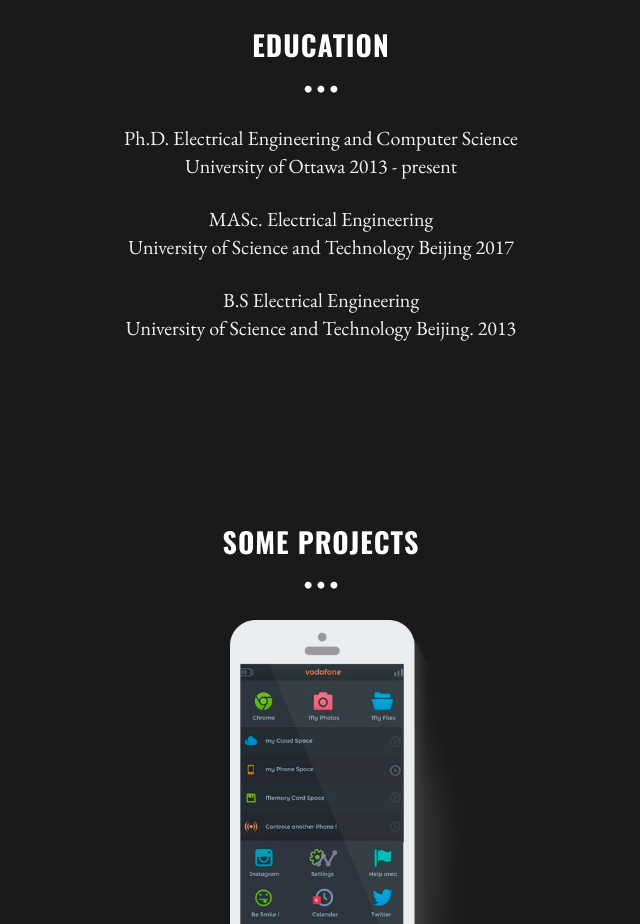
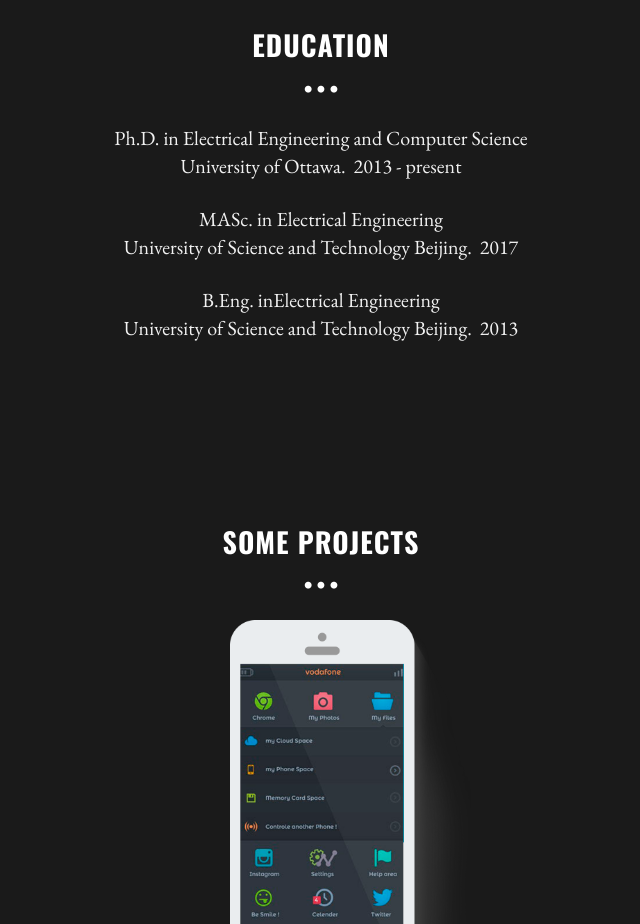
Before and after one commit to RachelSun/rachelsun.github.io, a plain HTML site: page index.html in a window 1280 px wide. Shown: the part 1200-2124 px from the top of the page, without its empty margins (319-959 px from the left). Drawn offline with nearby package versions, Linux system fonts and the light colour scheme.

Commit message:
Update index.html

```diff
--- a/index.html
+++ b/index.html
@@ -103,9 +103,9 @@
 				<p class="centered"><i class="icon icon-circle"></i><i class="icon icon-circle"></i><i class="icon icon-circle"></i></p>
 
 				<div class="col-lg-6 col-lg-offset-3">
-					<p>Ph.D. Electrical Engineering and Computer Science <br/>University of Ottawa  2013 - present  </p>
-					<p>MASc. Electrical Engineering <br/> University of Science and Technology Beijing 2017</p>
-					<p>B.S Electrical Engineering <br/>University of Science and Technology Beijing. 2013</p>
+					<p>Ph.D. in Electrical Engineering and Computer Science <br/>University of Ottawa.&nbsp; 2013 - present  </p>
+					<p>MASc. in Electrical Engineering <br/> University of Science and Technology Beijing.&nbsp; 2017</p>
+					<p>B.Eng. inElectrical Engineering <br/> University of Science and Technology Beijing.&nbsp; 2013</p>
 					<p></p>
 				</div>
 			</div>
```
